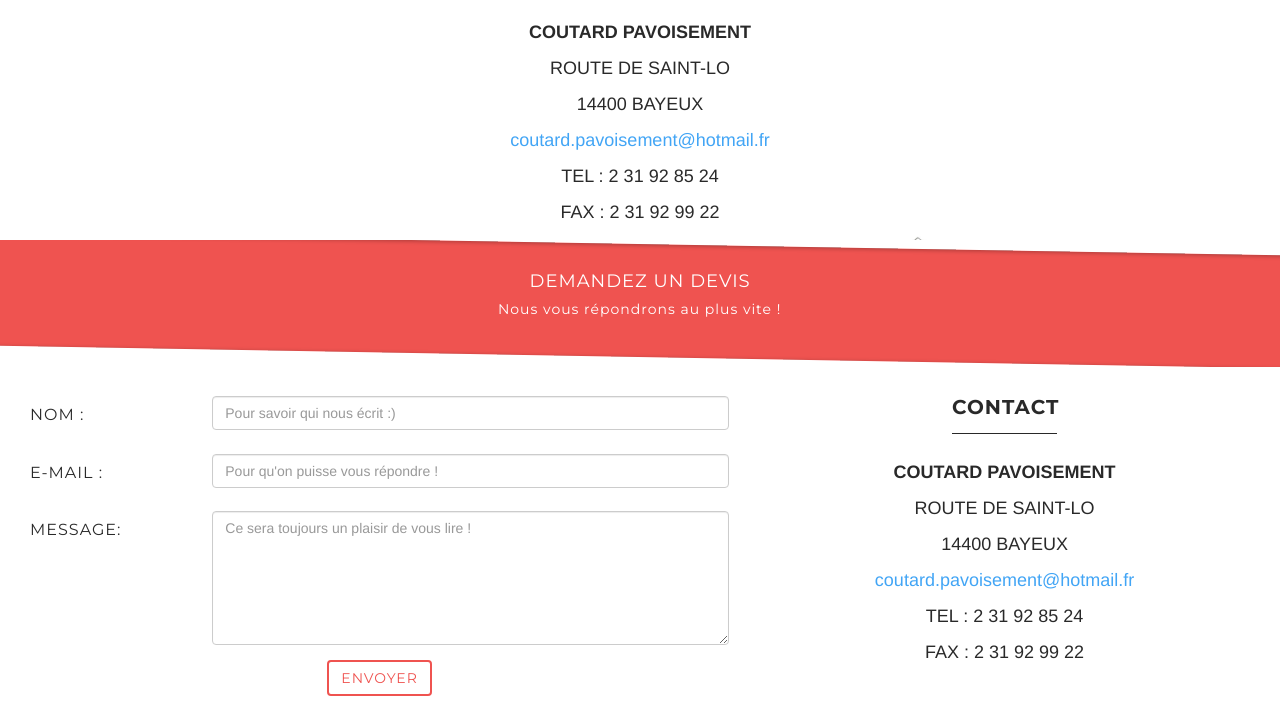
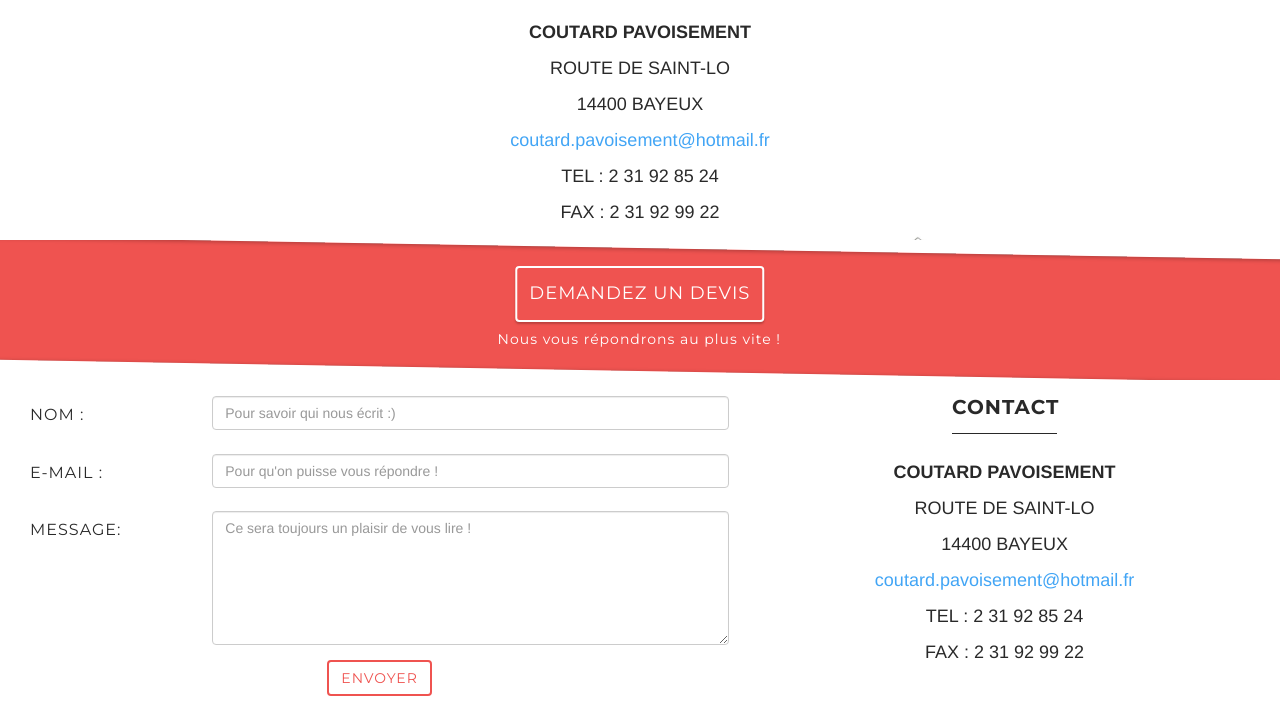
Before and after one commit to pablofaust/ouestdrapeaux, a PHP site: page / in a window 1280 px wide. Shown: the part 294-1010 px from the top of the page. Run offline with PHP 8.4, Linux system fonts and the light colour scheme; some libraries are stand-ins or nearby versions.

Commit message:
Section rougeé

```diff
--- a/css/style.css
+++ b/css/style.css
@@ -406,4 +406,26 @@ body {
 	padding-right: 3%;
 }
 
+/* Section rouge */
+
+.wrapper-3 {
+	height: 140px;
 }
+
+.red-section {
+	margin-top: 8px;
+	height: 123px;
+}
+
+.red-section button {
+	-webkit-transform: rotate(-1deg);
+	border: solid 2px #fff;
+	background-color: #EF5350;
+	box-shadow: 0px 2px 2px 0px #BD403E;
+}
+
+.red-section h4 {
+	-webkit-transform: rotate(0deg);
+}
+
+}
--- a/home/body.php
+++ b/home/body.php
@@ -40,8 +40,10 @@
 
 	<div class="wrapper-3">
 		 <div class="red-section">
-		 	 <h4>Demandez un devis</h4>
-		 	 <h5>Nous vous répondrons au plus vite !</h5>
+		 	<button type="button" class="btn">
+		 		<h4>Demandez un devis</h4>
+		 	</button>
+		 	 	<h5>Nous vous répondrons au plus vite !</h5>
 		 </div>
 	</div>
 </div>
```
